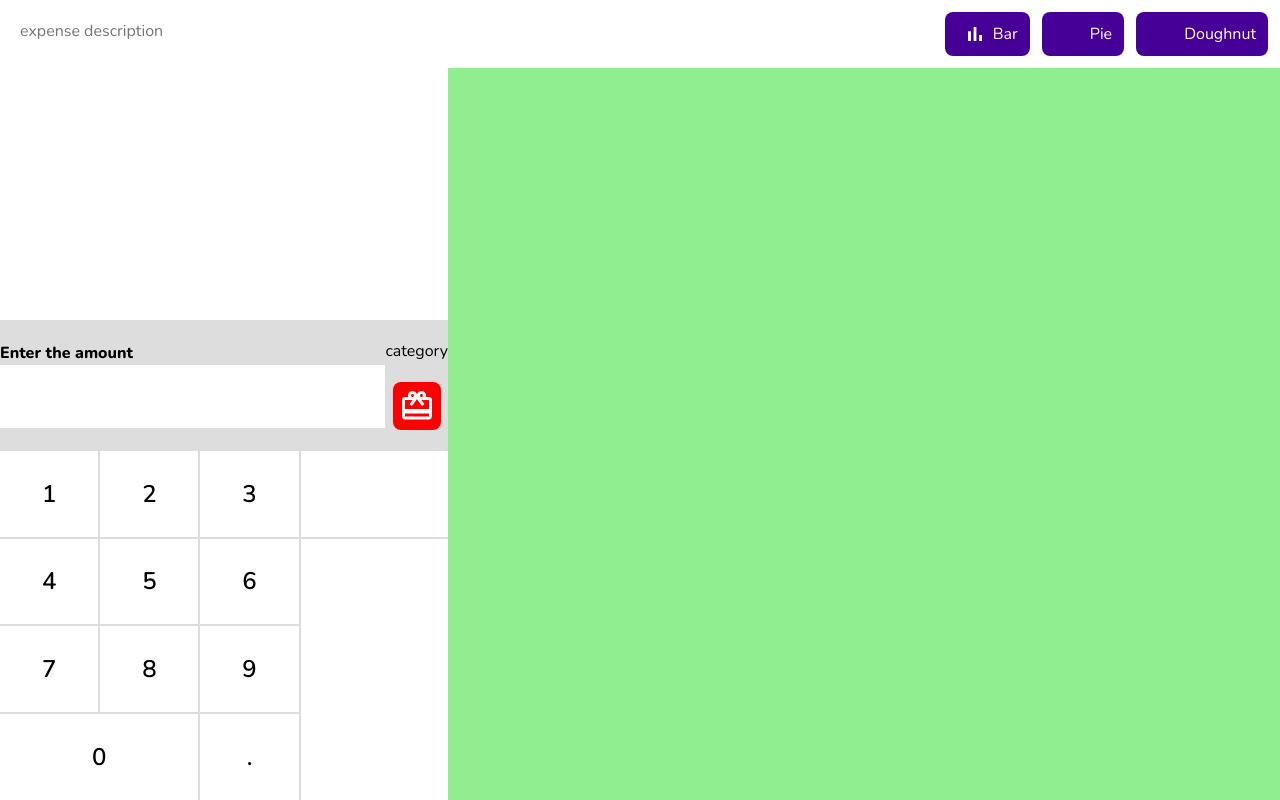
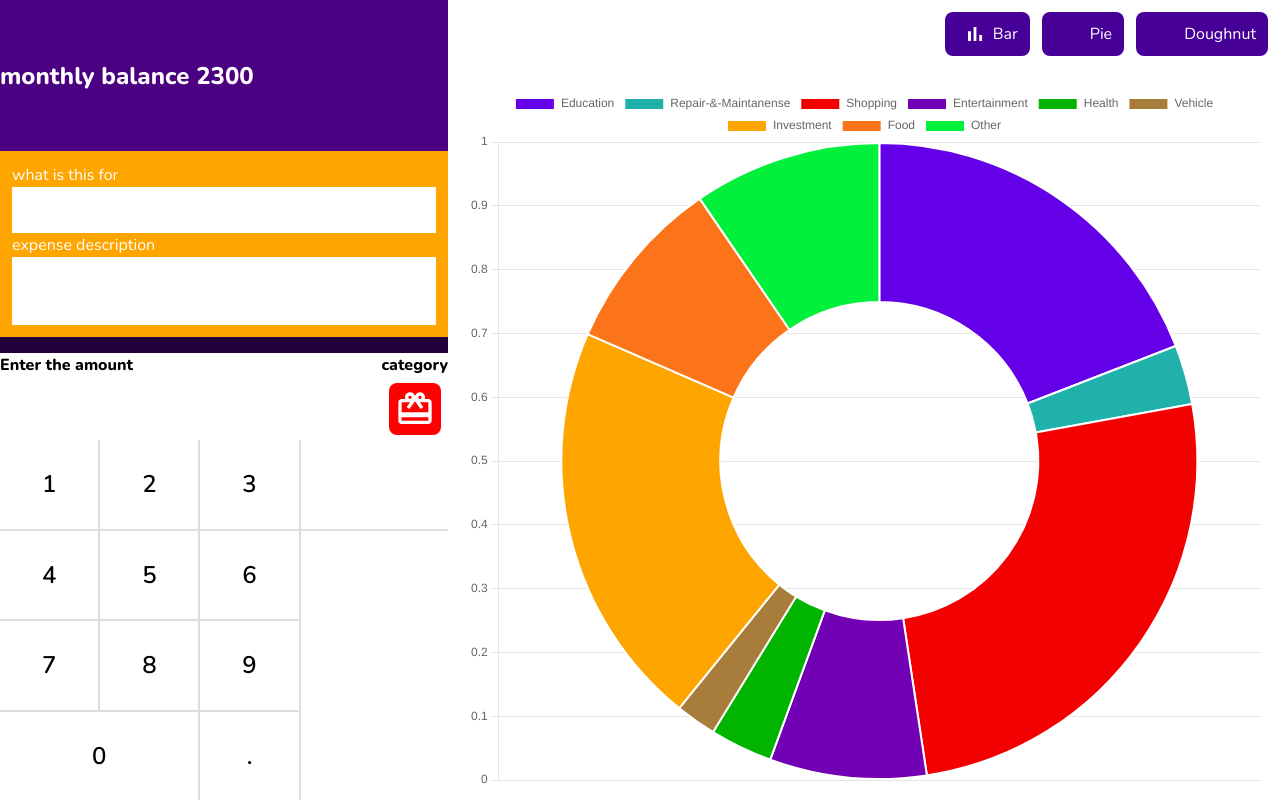
Before and after one commit to rohanSoni2033/Budget-app, a plain HTML site: page index.html in a window 1280 px wide. Drawn offline with nearby package versions, Linux system fonts and the light colour scheme; a web font is replaced by a local one.

Commit message:
Updata UI

```diff
--- a/index.html
+++ b/index.html
@@ -13,8 +13,10 @@
 <body>
     <main class="main">
 
-        <section class="section--balance-details col">
-            <div class="container--user-details hidden">
+        <section class="section--balance-details">
+
+            <div class="dashboard col hidden">
+                <div class="container--user-details">
                     <div class="row">
                         <div class="col">
                             <span class="username">Hii Rohan Soni</span>
@@ -27,7 +29,7 @@
                         </button>
                     </div>
                 </div>
-            <div class="container--balance-details hidden">
+                <div class="container--balance-details">
 
                     <div class="available-balance">
                         <div class="col">
@@ -50,7 +52,7 @@
                     </div>
                 </div>
 
-            <div class="container--transactions-list hidden">
+                <div class="container--transactions-list">
                     <div class="container--transation">
                         <div class="flex-center col">
                             <h3>23</h3>
@@ -187,35 +189,39 @@
                         </div>
                     </div>
                 </div>
+            </div>
+
+            <div class="modal--add-expense">
+                <div class="modal--header">
+                    <p class="modal-monthly-balance">monthly balance 2300</p>
+                    <button class="btn flex-center close--modal">
+                        <svg>
+                            <use href="./sprite.svg#highlight">
+                        </svg>
+                    </button>
+                </div>
+
+                <form class="form--add-expense">
+
+                    <div class="container--input-expense-details">
+                        <label for="expense-name">what is this for</label>
+                        <input type="text" class="inp input--expense-name" id="expense-name">
+                        <label for="expense-description">expense description</label>
+                        <textarea class="inp input--expense-description"></textarea>
+                    </div>
 
 
-
-
-            <div class="modal--add-expense">
-
-                <form class="form--add-expense">
-                    <textarea placeholder="expense description" class="input--expense-description"></textarea>
-                </form>
-
-
-
-
-
-                <div class="container-num-tab">
                     <div class="container--input-expense">
                         <div>
                             <label for="expense-amount">Enter the amount</label>
                             <input type="text" class="inp input--expense-amount" id="expense-amount">
                         </div>
 
-                        <div class="expense-category flex-center evenly">
+                        <div class="expense-category">
                             <p>category</p>
-                            <svg>
+                            <svg id="select-expense-category">
                                 <use href="./sprite.svg#redeem" />
                             </svg>
-
-
-
                             <div class="container-expenses-type-option hidden">
                                 <div class="expenses-type-option">
                                     <input type="radio" name="expenses-type" id="education">
@@ -293,6 +299,9 @@
                         </div>
 
                     </div>
+                </form>
+                <div class="container-num-tab">
+
                     <button class="btn num-tab--num">1</button>
                     <button class="btn num-tab--num">2</button>
                     <button class="btn num-tab--num">3</button>
@@ -304,7 +313,6 @@
                     <button class="btn num-tab--num">9</button>
                     <button class="btn num-tab--num zero">0</button>
                     <button class="btn num-tab--num">.</button>
-
                     <button class="btn num-tab--num backspace">
                         <svg id="backspace-button">
                             <use href="./sprite.svg#backspace">
@@ -316,7 +324,6 @@
                         </svg>
                     </button>
                 </div>
-
             </div>
         </section>
         <section class="section--chart">
@@ -341,9 +348,9 @@
 
     </main>
 
-    <!-- <script src="https://cdn.jsdelivr.net/npm/chart.js"></script> -->
+    <script src="https://cdn.jsdelivr.net/npm/chart.js"></script>
 
-    <!-- <script src="./js/main.js" type="module"></script> -->
+    <script src="./js/main.js" type="module"></script>
 </body>
 
 </html>
--- a/style.css
+++ b/style.css
@@ -105,6 +105,12 @@ svg use {
 .section--balance-details {
   flex: 0 0 35%;
   /* padding: 0 24px; */
+}
+
+.dashboard {
+  width: 100%;
+  height: 100%;
+  padding: 0 24px;
 }
 
 .container--user-details {
@@ -294,6 +300,18 @@ svg use {
 /* /////////////////////////// */
 /* ADD TRANSACTION MODAL */
 
+.modal--header {
+  flex: 1;
+  background-color: indigo;
+  display: flex;
+  align-items: center;
+  justify-content: space-between;
+}
+
+.modal-monthly-balance {
+  font-size: 24px;
+  color: white;
+}
 .modal--add-expense {
   height: 100%;
   width: 100%;
@@ -304,11 +322,11 @@ svg use {
 }
 
 .container-expenses-type-option {
-  width: 80%;
+  width: 60%;
   height: 300px;
   overflow-y: scroll;
   background-color: white;
-  border-radius: 4px;
+  border-radius: 16px;
   display: grid;
   grid-template-columns: 1fr;
   position: absolute;
@@ -319,7 +337,8 @@ svg use {
 }
 
 .container-expenses-type-option::-webkit-scrollbar {
-  width: 6px;
+  width: 4px;
+  overflow: hidden;
 }
 
 .container-expenses-type-option::-webkit-scrollbar-thumb {
@@ -329,10 +348,10 @@ svg use {
 .container-num-tab {
   position: relative;
   width: 100%;
-  height: 60%;
+  height: 45%;
   display: grid;
-  grid-template-columns: 1fr 1fr 1fr 1.5fr;
-  grid-template-rows: 1.5fr 1fr 1fr 1fr 1fr;
+  grid-template-columns: repeat(3, 1fr) 1.5fr;
+  grid-template-rows: repeat(4, 1fr);
   gap: 2px;
   background-color: #dddddd;
 }
@@ -353,11 +372,11 @@ svg use {
 
 .backspace.num-tab--num {
   grid-column: 4/5;
-  grid-row: 2/3;
+  grid-row: 1/2;
 }
 
 .enter.num-tab--num {
-  grid-row: 3/6;
+  grid-row: 2/5;
   grid-column: 4/5;
 }
 
@@ -365,11 +384,26 @@ svg use {
   grid-column: 1/3;
 }
 
+.container--input-expense-details {
+  background-color: orange;
+  display: flex;
+  flex-direction: column;
+  padding: 12px;
+}
+
+.container--input-expense-details label {
+  color: white;
+}
+
+.input--expense-name {
+  padding: 12px;
+}
+
 .container--input-expense {
   grid-column: 1/5;
   grid-row: 1/2;
   display: flex;
-  align-items: center;
+  background-color: white;
 }
 
 .input--expense-amount {
@@ -379,17 +413,33 @@ svg use {
   font-weight: 800;
 }
 
-.container--input-expense div label {
+.container--input-expense label,
+p {
   font-size: 16px;
   font-weight: 800;
 }
 
-.expense-category {
-  height: 100%;
-  flex-direction: column;
+/* .close--modal {
+  width: fit-content
+} */
+
+.close--modal svg {
+  width: 40px;
+  height: 40px;
 }
 
-.expense-category svg {
+.close--modal svg use {
+  fill: red;
+}
+
+.expense-category {
+  display: flex;
+  flex-wrap: wrap;
+  justify-content: center;
+}
+.expense-category #select-expense-category {
+  width: 40px;
+  height: 40px;
   background-color: red;
 }
 
@@ -400,19 +450,14 @@ svg use {
 
 .form--add-expense {
   display: flex;
-  flex-wrap: wrap;
-  padding: 20px;
-  align-items: center;
+  flex-direction: column;
+  justify-content: space-between;
   gap: 16px;
+  background-color: #23003b;
 }
 
 .input--expense-description {
-  border: 0;
-  background-color: transparent;
-  font-size: inherit;
-  font-family: inherit;
-  background-color: transparent;
-  border-radius: 8px;
+  padding: 12px;
   resize: none;
 }
 
@@ -422,7 +467,7 @@ svg use {
 
 .expenses-type-option label {
   width: 100%;
-  padding: 6px;
+  padding: 12px;
   text-transform: capitalize;
   display: grid;
   grid-template-columns: 18% 1fr;
@@ -432,7 +477,7 @@ svg use {
 
 .expenses-type-option label:hover {
   cursor: pointer;
-  background-color: rgb(245, 234, 255);
+  background-color: #eee;
 }
 
 .expenses-type-option {
@@ -451,7 +496,6 @@ svg use {
 .container-chart {
   flex: 1;
   position: relative;
-  background-color: lightgreen;
 }
 
 .sectoin-chart_container-btn {
```
Also changed, not shown: sprite.svg. Lines whose indentation alone changed are shown as unchanged.
